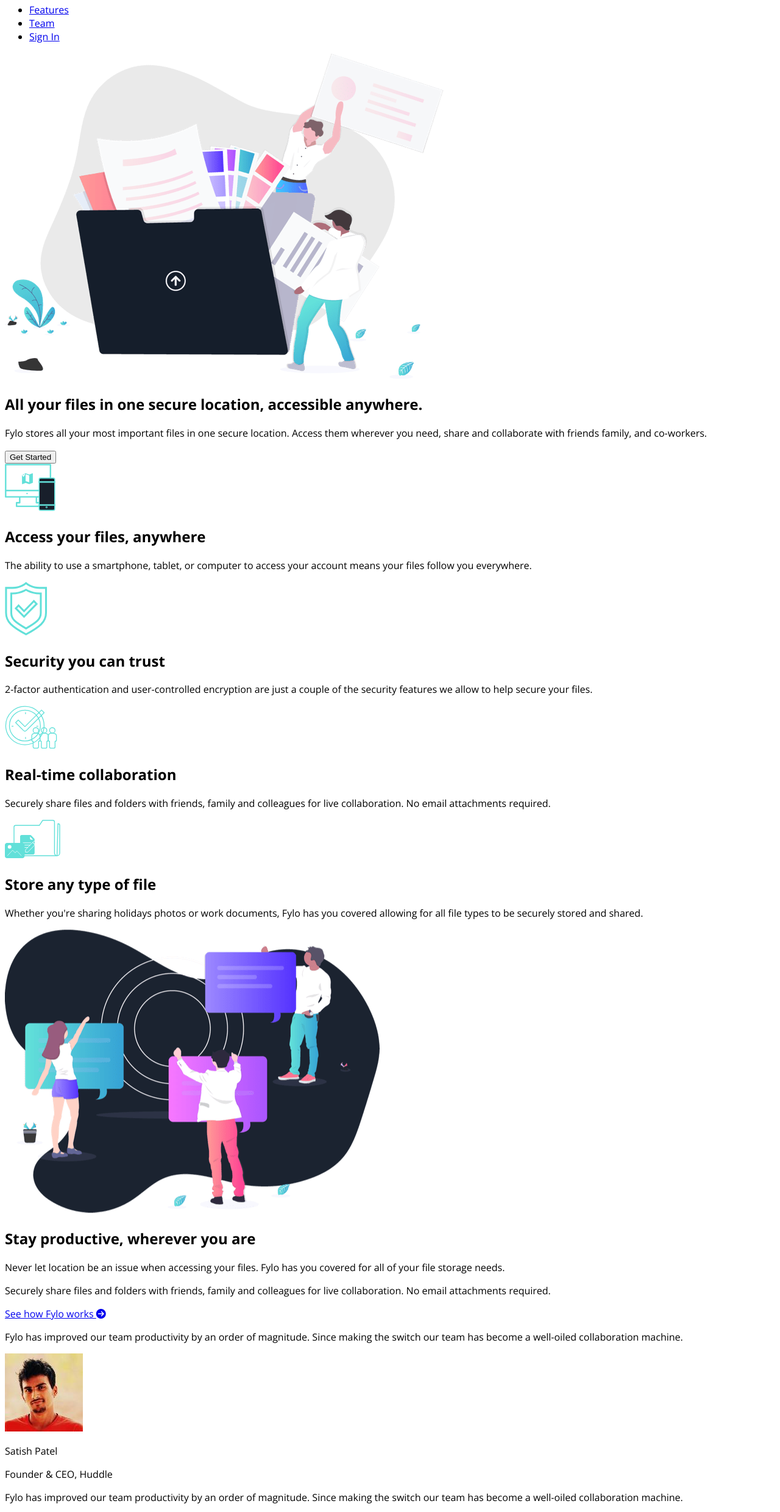
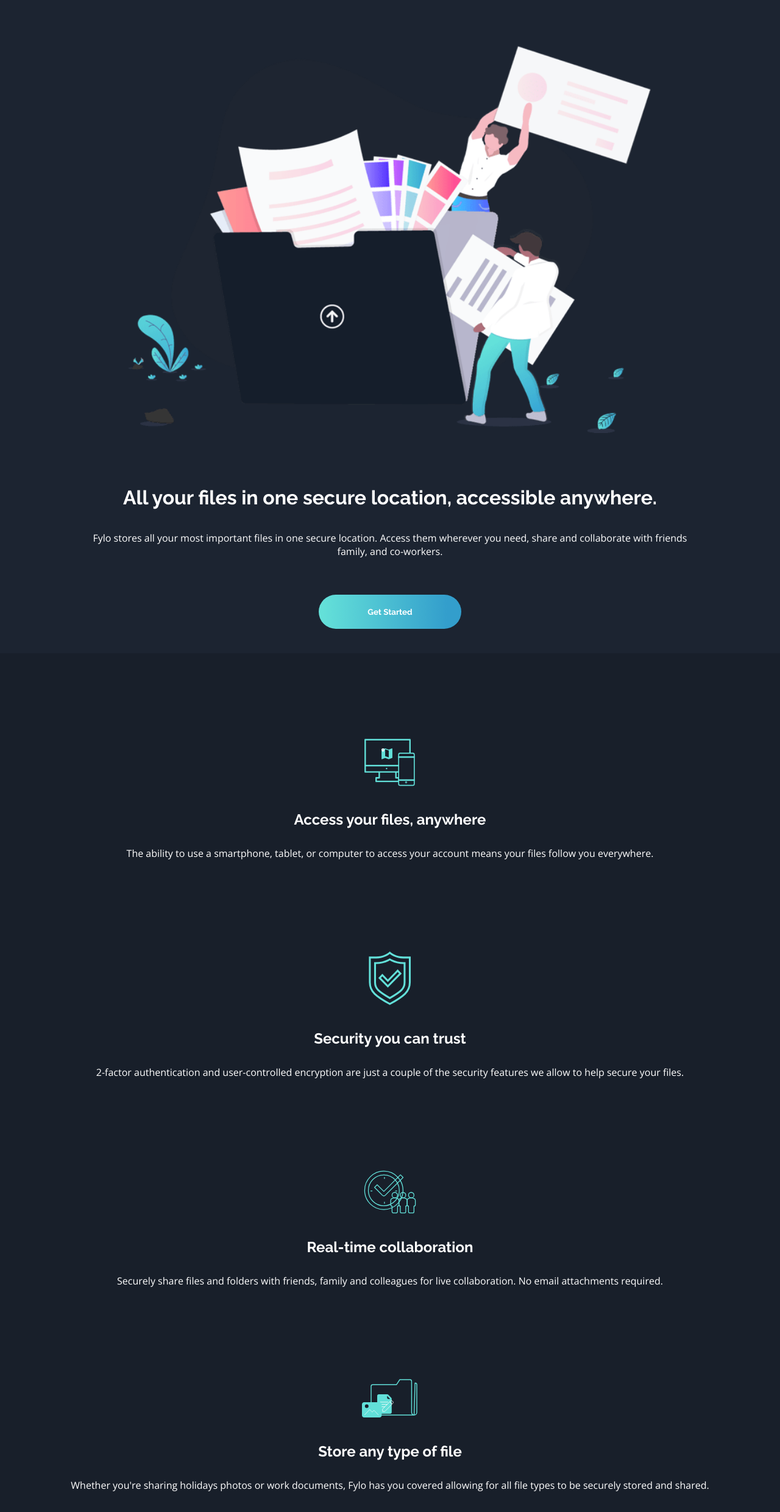
Before and after one commit to sheriallisdev/fylo-landing-page-dark, a website: page index.html in a window 1280 px wide. Shown: the part 76-2555 px from the top of the page at 61% size. Drawn offline with nearby package versions, Linux system fonts and the light colour scheme.

Commit message:
Add compiled CSS

```diff
--- a/css/styles.css
+++ b/css/styles.css
@@ -1,4 +1,203 @@
+html {
+  box-sizing: border-box; }
+
+*,
+*::after,
+*::before {
+  box-sizing: inherit;
+  padding: 0;
+  margin: 0; }
+
 body {
-  font-family: "Open Sans", sans-serif; }
+  font-family: "Open Sans", sans-serif;
+  font-size: 1rem;
+  background-color: #181f2a;
+  color: white; }
+
+h1,
+h2,
+p {
+  text-align: center; }
+
+p {
+  padding: 30px; }
+
+h1,
+h2 {
+  font-family: "Raleway", sans-serif; }
+
+section {
+  padding-top: 80px 20px 20px 20px;
+  margin-bottom: 100px;
+  display: flex;
+  flex-direction: column;
+  align-items: center;
+  width: 100vw; }
+
+.container {
+  display: flex;
+  flex-direction: column;
+  justify-content: center;
+  align-items: center;
+  width: 90vw;
+  padding: 40px;
+  max-width: 1440px; }
+
+.site-container {
+  display: flex;
+  flex-direction: column;
+  justify-content: center;
+  align-items: center; }
+
+button {
+  font-family: "Raleway", sans-serif;
+  background: #339ecc;
+  background-image: linear-gradient(to right, #65e2d9 0%, #339ecc 90%);
+  font-weight: 700;
+  padding: 20px 80px;
+  color: white;
+  border: none;
+  border-radius: 30px;
+  margin-top: 30px; }
+
+.site-header {
+  width: 100vw;
+  display: flex;
+  justify-content: center;
+  background-color: #1c2431; }
+  .site-header .container {
+    display: flex;
+    flex-direction: row;
+    justify-content: space-between;
+    align-items: center;
+    padding: 20px;
+    margin-bottom: 30px;
+    width: 85vw; }
+  .site-header .logo {
+    height: 40px; }
+
+.navbar {
+  list-style: none;
+  display: flex; }
+  .navbar a {
+    color: white;
+    text-decoration: none;
+    margin-left: 30px; }
+
+.hero {
+  background-color: #1c2431;
+  width: 100vw; }
+  .hero__img {
+    width: 80%;
+    margin-bottom: 50px; }
+  .hero__title {
+    line-height: 1.6;
+    margin-top: 30px;
+    font-size: 2rem;
+    font-weight: 700; }
+  .hero__body {
+    text-align: center; }
+
+.features__item {
+  display: flex;
+  flex-direction: column;
+  justify-content: center;
+  align-items: center;
+  margin-bottom: 80px; }
+
+.features__icon {
+  padding: 40px; }
+
+.about {
+  padding: 40px;
+  margin-bottom: 100px; }
+  .about__img {
+    width: 80%;
+    margin-bottom: 60px; }
+  .about__title, .about__body {
+    text-align: left;
+    padding-left: 0; }
+  .about__link {
+    color: #65e2d9;
+    text-decoration: none;
+    padding-bottom: 8px;
+    border-bottom: 2px solid #65e2d9; }
+  .about .fa-arrow-circle-right {
+    margin-left: 8px; }
+
+.card {
+  width: 70%;
+  background-color: #202a3c;
+  margin-bottom: 40px;
+  border-radius: 12px;
+  position: relative; }
+  .card__text {
+    text-align: left; }
+
+.testimonials .card__text {
+  text-align: left; }
+
+.testimonials .card:first-of-type::before {
+  content: "";
+  position: absolute;
+  width: 100%;
+  height: 100%;
+  top: -40px;
+  background-image: url("../images/bg-quotes.png");
+  background-repeat: no-repeat;
+  z-index: -99999; }
+
+.testimonials .user__info {
+  display: flex;
+  align-items: center;
+  padding: 20px; }
+
+.testimonials .user__img {
+  width: 60px;
+  height: 60px;
+  border-radius: 50%; }
+
+.testimonials .user__data p {
+  padding: 0;
+  margin-left: 8px;
+  text-align: left; }
+
+.testimonials .user__data--name {
+  font-weight: 700;
+  font-weight: 0.8rem; }
+
+.testimonials .user__data--desc {
+  font-size: 0.8rem; }
+
+.sign-up .card__sign-up {
+  display: flex;
+  flex-direction: column;
+  align-items: center;
+  background-color: #1c2431;
+  padding: 20px;
+  width: 90vw; }
+
+.sign-up__form {
+  margin-top: 30px;
+  display: flex;
+  flex-direction: column;
+  width: 60%; }
+
+.sign-up__form--input {
+  display: block;
+  border-radius: 30px;
+  padding: 20px 50px; }
+
+.site-footer {
+  display: flex;
+  flex-direction: column;
+  align-items: flex-start;
+  padding: 20px; }
+  .site-footer p {
+    text-align: left; }
+  .site-footer .icon {
+    padding-right: 18px; }
+  .site-footer .footer-nav {
+    list-style: none; }
 
 /*# sourceMappingURL=styles.css.map */
```
